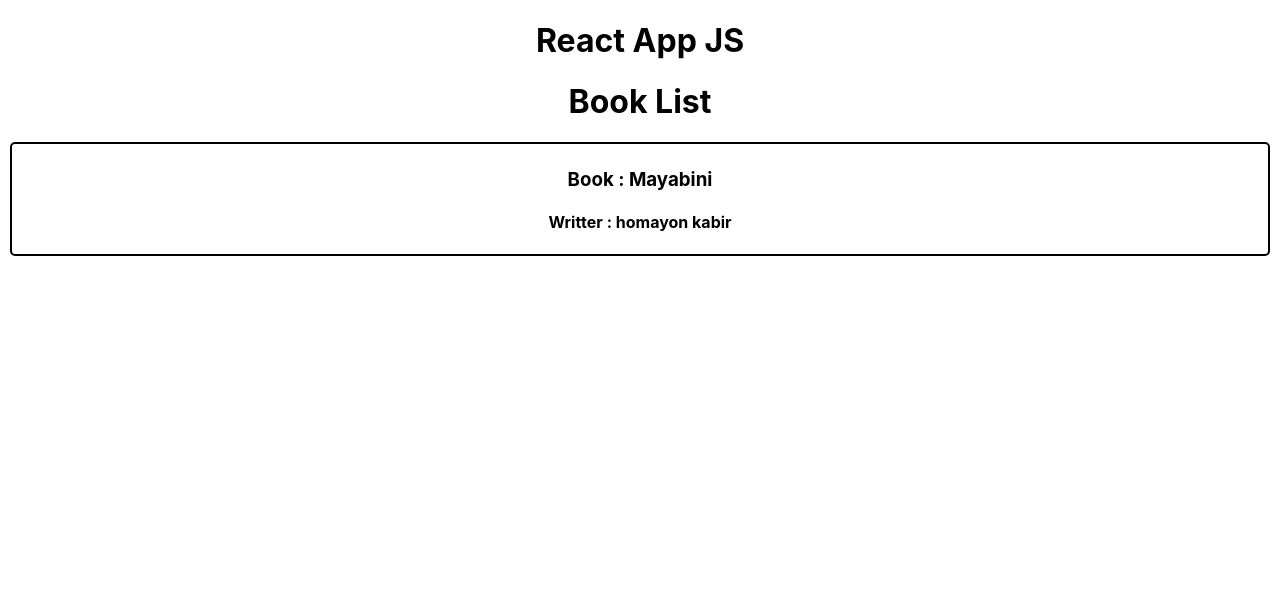
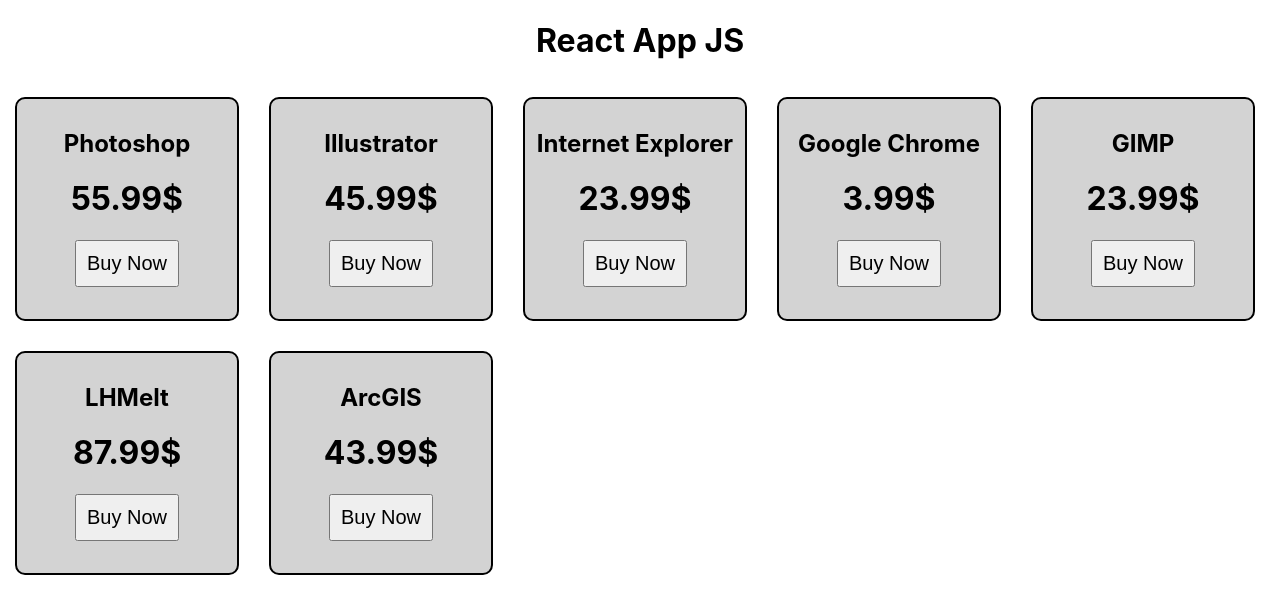
Before and after one commit to rezaulkarim7080/react-hello-world, a React (Create React App) app: page / in a window 1280 px wide. Shown: the top 614 px of the page. Built offline with nearby package versions, Linux system fonts and the light colour scheme.

Commit message:
2nd commit

```diff
--- a/src/App.js
+++ b/src/App.js
@@ -4,16 +4,46 @@
 import './App.css';
 import Book from './components/Book';
 import Person from './components/Person';
+import Product from './components/product';
+
+// function App() {
+//   return (
+//     <div className="App">
+//      <h1>React App JS</h1>
+//      <h1>Book List</h1>
+//      <Book BookName ="Mayabini" writter ="homayon kabir "/>
+
+//     </div>
+//   );
+// }
+
+
+//// USEING PRODUCT COMPONENT
 
 function App() {
+const array ={name1:"apple",name2:"tesla"}
+
   return (
     <div className="App">
      <h1>React App JS</h1>
-     <h1>Book List</h1>
-     <Book BookName ="Mayabini" writter ="homayon kabir "/>
+     <Product productName ="Photoshop" productprice="55.99$"/>
+     <Product productName ="Illustrator" productprice="45.99$"/>
+    <Product productName ="	Internet Explorer" productprice="23.99$"/>
+     <Product productName ="Google Chrome" productprice="3.99$"/>
+     <Product productName ="GIMP" productprice="23.99$"/>
+     <Product productName ="LHMelt" productprice="87.99$"/>
+     <Product productName ="ArcGIS" productprice="43.99$"/>
+
+
+
 
     </div>
   );
 }
 
+
+
+
+
+
 export default App;
--- /dev/null
+++ b/src/components/product.js
@@ -0,0 +1,30 @@
+import React from "react";
+//import '../stylesheets/product.css';---> for imorting external css
+
+const Product = (props) => {
+  const btn = {
+    fontSize: "20px",
+    padding: "10px",
+  };
+  const productstyle = {
+    border: "2px solid black",
+    borderRadius: "10px",
+    backgroundColor: "lightgray",
+    color: "black",
+    margin: "15px",
+    padding : "10px",
+    height: "200px",
+    width: "200px",
+    float: "left",
+  };
+
+  return (
+    <div style={productstyle}>
+      <h2>{props.productName}</h2>
+      <h1>{props.productprice}</h1>
+      <button style={btn}>Buy Now</button>
+    </div>
+  );
+};
+
+export default Product;
--- /dev/null
+++ b/src/stylesheets/product.css
@@ -0,0 +1,15 @@
+.productstyle{
+    border: 1px solid gray;
+        border-radius:5px;
+        background-color: rgb(160, 251, 254);
+        margin:10px;
+        height:200px;
+        width: 200px;
+        float: left;
+        align-items: center;
+
+}
+.btn{
+    font-size: "20px";
+  padding: "10px";
+}
```
Also changed, not shown: src/components/Book.js (+7 -2 lines).
